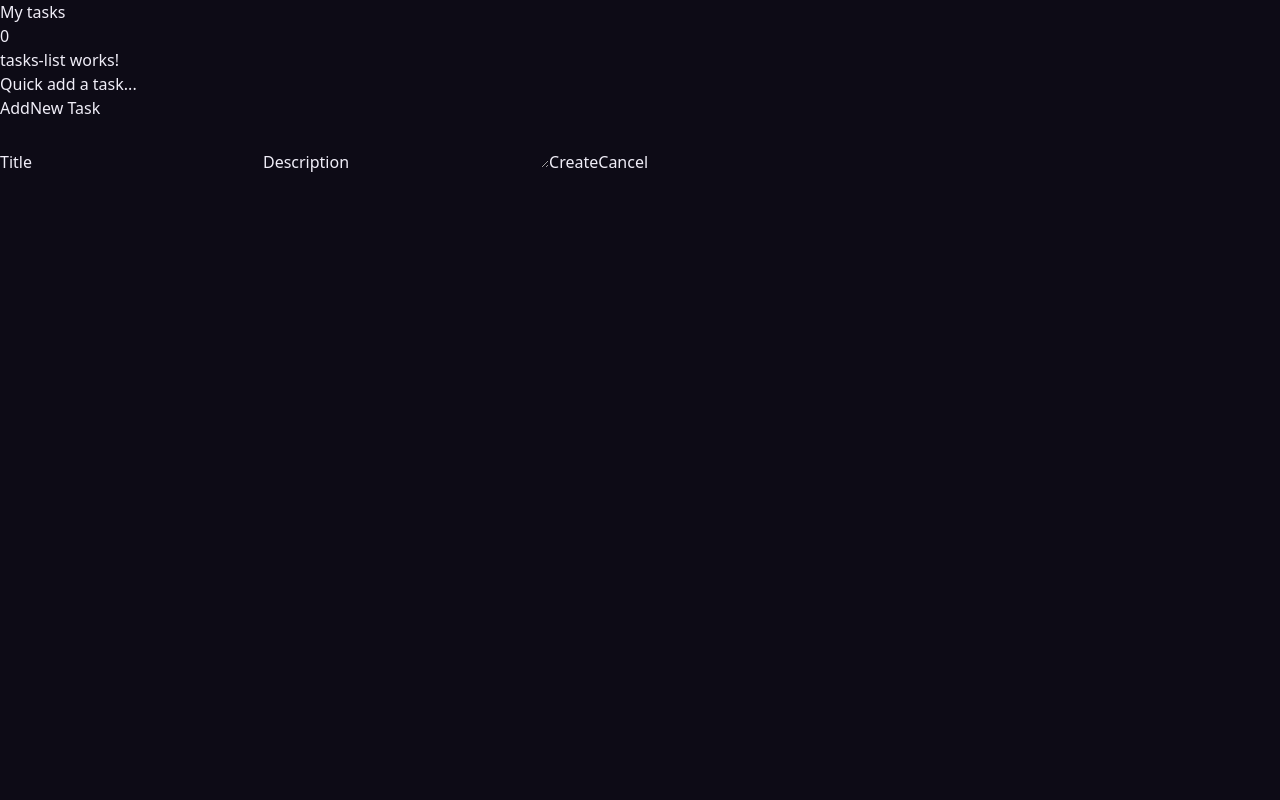
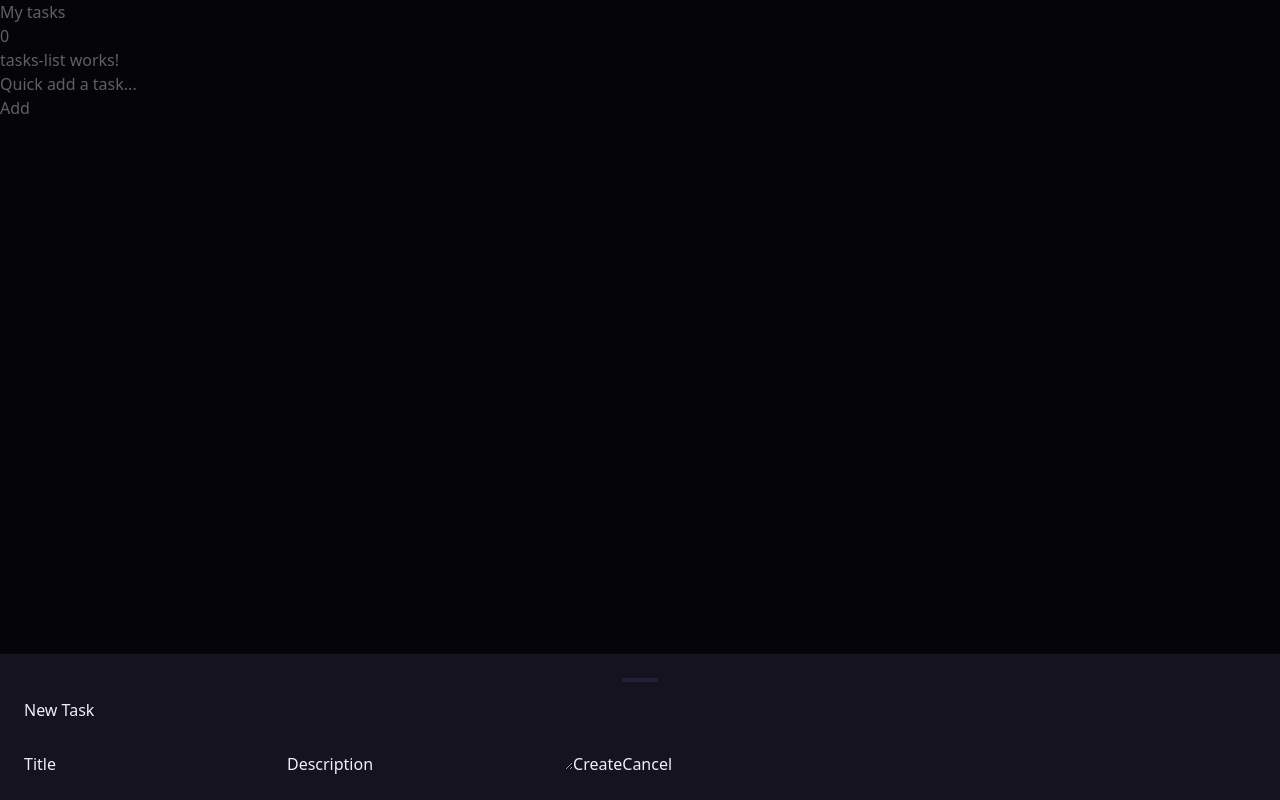
Before and after one commit to rr-sk-dev/zelvo-fe, an Angular app: page /tasks in a window 1280 px wide. Both pictures are taken after a click on the button "Add". Built offline with nearby package versions, Linux system fonts and the light colour scheme.

Commit message:
✨ open/close create modal

```diff
--- a/src/app/tasks/tasks-create/tasks-create.ts
+++ b/src/app/tasks/tasks-create/tasks-create.ts
@@ -1,4 +1,4 @@
-import { Component, inject } from '@angular/core';
+import { Component, inject, output } from '@angular/core';
 import { TasksService } from '../tasks.service';
 
 @Component({
@@ -10,7 +10,13 @@ import { TasksService } from '../tasks.service';
 export class TasksCreate {
   tasksService = inject(TasksService);
 
-  createTask() {}
+  readonly close = output<void>();
 
-  cancel() {}
+  createTask() {
+    this.close.emit();
+  }
+
+  cancel() {
+    this.close.emit();
+  }
 }
--- a/src/app/tasks/tasks.css
+++ b/src/app/tasks/tasks.css
@@ -0,0 +1,43 @@
+.scrim {
+  position: fixed;
+  inset: 0;
+  z-index: 40;
+  background-color: var(--overlay);
+  animation: scrim-in var(--duration-base) var(--ease-standard);
+}
+
+.sheet {
+  position: fixed;
+  inset-inline: 0;
+  bottom: 0;
+  z-index: 50;
+  max-height: 90dvh;
+  overflow-y: auto;
+  padding: 1.5rem;
+  background-color: var(--card);
+  border-top-left-radius: var(--radius-modal);
+  border-top-right-radius: var(--radius-modal);
+  box-shadow: var(--shadow-modal);
+  animation: sheet-in var(--duration-slow) var(--ease-emphasized);
+}
+
+.sheet-handle {
+  display: block;
+  width: 2.25rem;
+  height: 0.25rem;
+  margin: 0 auto 1rem;
+  border-radius: var(--radius-pill);
+  background-color: var(--border);
+}
+
+@keyframes scrim-in {
+  from {
+    opacity: 0;
+  }
+}
+
+@keyframes sheet-in {
+  from {
+    transform: translateY(100%);
+  }
+}
--- a/src/app/tasks/tasks.html
+++ b/src/app/tasks/tasks.html
@@ -5,5 +5,18 @@
 <section>
   <p>Quick add a task...</p>
   <button (click)="addTask()">Add</button>
-  <app-tasks-create></app-tasks-create>
 </section>
+
+@if (showCreate()) {
+  <div class="scrim" (click)="closeCreate()"></div>
+  <div
+    class="sheet"
+    role="dialog"
+    aria-modal="true"
+    aria-label="New task"
+    (document:keydown.escape)="closeCreate()"
+  >
+    <span class="sheet-handle" aria-hidden="true"></span>
+    <app-tasks-create (close)="closeCreate()"></app-tasks-create>
+  </div>
+}
--- a/src/app/tasks/tasks.ts
+++ b/src/app/tasks/tasks.ts
@@ -1,4 +1,4 @@
-import { Component } from '@angular/core';
+import { Component, signal } from '@angular/core';
 import { TasksCounter } from './tasks-counter/tasks-counter';
 import { TasksCreate } from './tasks-create/tasks-create';
 import { TasksList } from './tasks-list/tasks-list';
@@ -14,5 +14,13 @@ export interface Task {
   styleUrl: './tasks.css',
 })
 export class Tasks {
-  addTask() {}
+  protected readonly showCreate = signal(false);
+
+  addTask() {
+    this.showCreate.set(true);
+  }
+
+  closeCreate() {
+    this.showCreate.set(false);
+  }
 }
```
